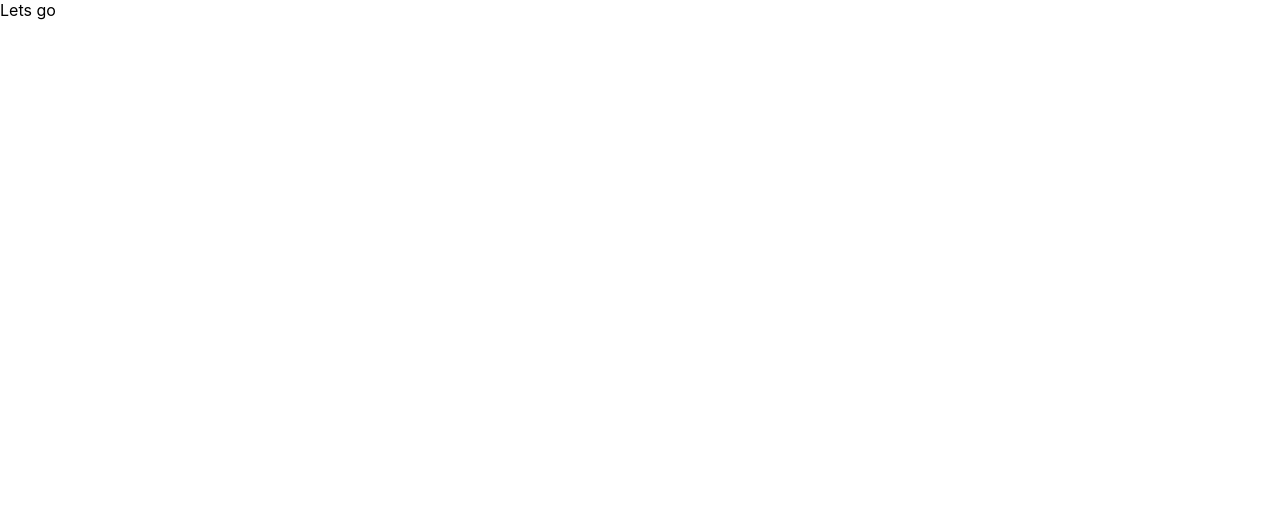
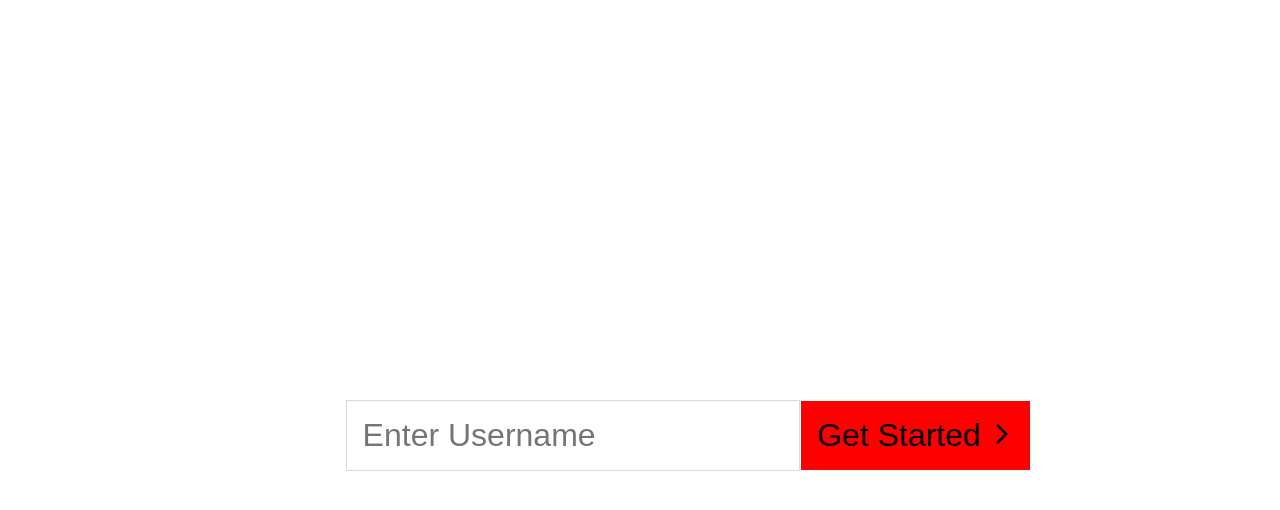
Before and after one commit to bishal5917/Notify_App, a React (Create React App) app in the folder ui/: page / in a window 1280 px wide. Shown: the top 510 px of the page. Built offline with nearby package versions, Linux system fonts and the light colour scheme.

Commit message:
login component made

```diff
--- a/ui/package.json
+++ b/ui/package.json
@@ -3,6 +3,10 @@
   "version": "0.1.0",
   "private": true,
   "dependencies": {
+    "@emotion/react": "^11.7.1",
+    "@emotion/styled": "^11.6.0",
+    "@mui/icons-material": "^5.2.4",
+    "@mui/material": "^5.2.4",
     "@testing-library/jest-dom": "^5.16.1",
     "@testing-library/react": "^12.1.2",
     "@testing-library/user-event": "^13.5.0",
--- a/ui/src/App.js
+++ b/ui/src/App.js
@@ -1,10 +1,11 @@
 
 import './App.css';
+import Login from './Components/Login/Login';
 
 function App() {
   return (
     <>
-      Lets go
+      <Login />
     </>
   );
 }
--- /dev/null
+++ b/ui/src/Components/Login/Login.js
@@ -0,0 +1,15 @@
+import React from 'react'
+import './login.css'
+import ArrowForwardIosIcon from '@mui/icons-material/ArrowForwardIos';
+
+export default function Login() {
+    return (
+        <>
+            <div className="loginContainer">
+                <input type="text" placeholder="Enter Username"
+                    name="" id="" />
+                <button>Get Started <ArrowForwardIosIcon /> </button>
+            </div>
+        </>
+    )
+}
--- /dev/null
+++ b/ui/src/Components/Login/login.css
@@ -0,0 +1,23 @@
+.loginContainer {
+  display: flex;
+  align-items: center;
+  justify-content: center;
+  position: absolute;
+  top: 50vh;
+  left: 27vw;
+}
+.loginContainer > input {
+  border: 1px solid rgb(224, 216, 216);
+  outline: none;
+  font-size: 2rem;
+  padding: 1rem 1rem;
+  font-weight: 500;
+}
+.loginContainer > button {
+  border: none;
+  margin-left: 0.1rem;
+  background-color: red;
+  font-size: 2rem;
+  padding: 1rem 1rem;
+  cursor: pointer;
+}
```
Also changed, not shown: 1 other file (tests, documents, lock files or other folders).
